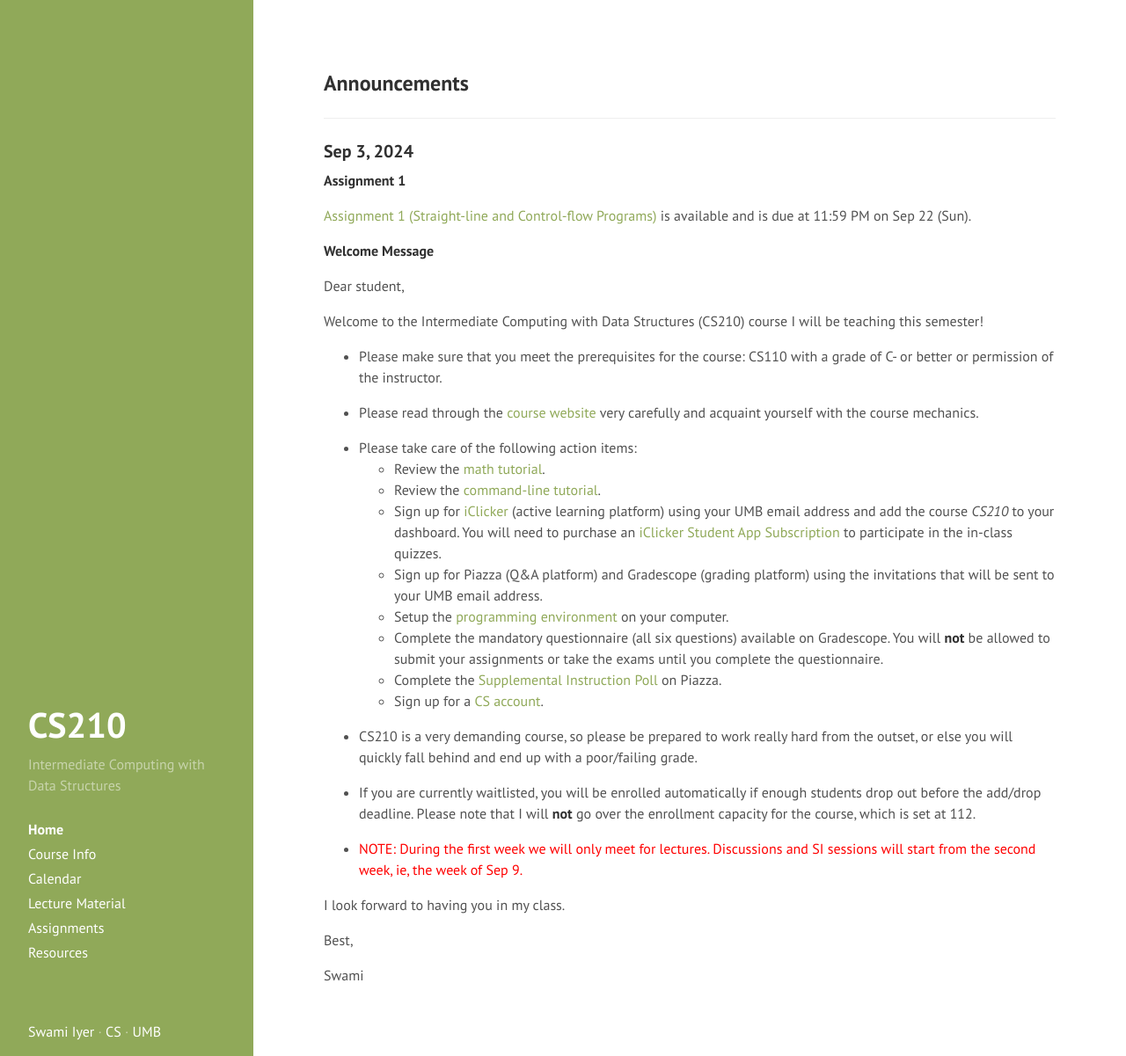
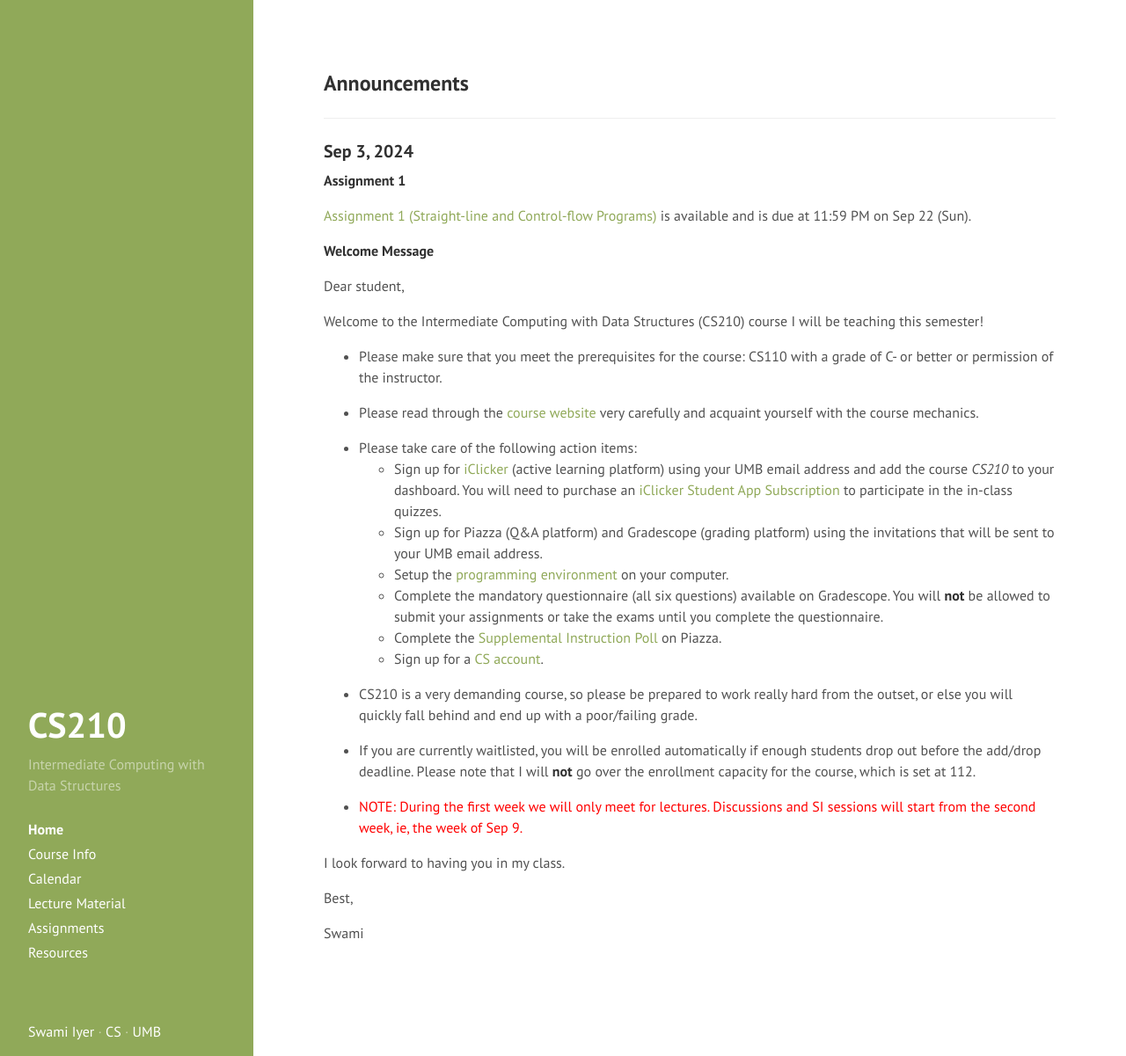
Before and after one commit to swamiiyer/swamiiyer.github.io, a Jekyll site: the page built from _pages/cs210/index.md, in a window 1280 px wide and 1201 px high. Shown: the whole window at 88% size. Built offline with Jekyll 4.4.1, drawn with Linux system fonts in a browser that asks for light colours.

Commit message:
Excluded tutorials from action items

```diff
--- a/_pages/cs210/index.md
+++ b/_pages/cs210/index.md
@@ -22,8 +22,6 @@ Welcome to the Intermediate Computing with Data Structures (CS210) course I will
 - Please read through the [course website](/cs210/) very carefully and acquaint yourself with the course mechanics.
 
 - Please take care of the following action items:
-  - Review the [math tutorial](https://www.cs.umb.edu/~siyer/teaching/math_tutorial.pdf).
-  - Review the [command-line tutorial](https://www.cs.umb.edu/~siyer/teaching/cmdline_tutorial.pdf).
   - Sign up for [iClicker](https://app.reef-education.com/\#/account/create iClicker) (active learning platform) using your UMB email address and add the course *CS210* to your dashboard. You will need to purchase an [iClicker Student App Subscription](https://www.iclicker.com/pricing#student-pricing) to participate in the in-class quizzes.
   - Sign up for Piazza (Q&A platform) and Gradescope (grading platform) using the invitations that will be sent to your UMB email address.
   - Setup the [programming environment](programming_environment.html) on your computer.
```
Also changed, not shown: _pages/cs110/index.md (+0 -2 lines), _pages/cs451/index.md (+0 -1 lines).
